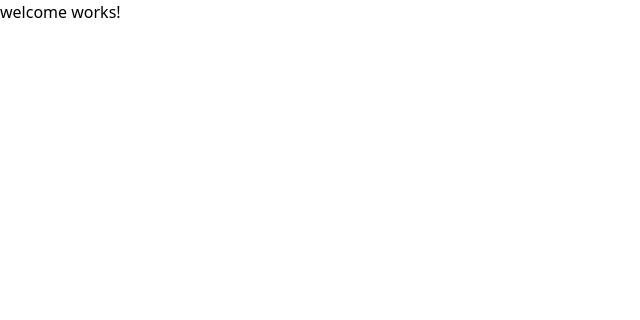
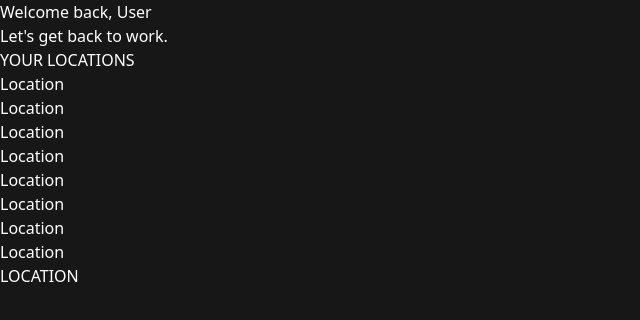
Before and after one commit to MikesGit138/CarMartClient, an Angular app: page /welcome in a window 1280 px wide. Shown: the top 320 px of the page, without its empty margins (0-640 px from the left). Built offline with nearby package versions, Linux system fonts and the light colour scheme.

Commit message:
changes to welcome page

```diff
--- a/src/app/components/welcome/welcome.component.html
+++ b/src/app/components/welcome/welcome.component.html
@@ -1 +1,11 @@
-<p>welcome works!</p>
+<div>
+    <h1>Welcome back, {{name}}</h1>
+    <p>Let's get back to work.</p>
+</div>
+<div>
+    <h4>YOUR LOCATIONS</h4>
+    <div *ngFor="let button of buttons">
+        <button>{{button}}</button>
+    </div>
+    <button>LOCATION</button>
+</div>
--- a/src/app/components/welcome/welcome.component.ts
+++ b/src/app/components/welcome/welcome.component.ts
@@ -8,6 +8,17 @@ import { Component, OnInit } from '@angular/core';
 export class WelcomeComponent implements OnInit {
 
   constructor() { }
+  name: string = 'User';
+  buttons = [
+    "Location",
+    "Location",
+    "Location",
+    "Location",
+    "Location",
+    "Location",
+    "Location",
+    "Location",
+  ]
 
   ngOnInit(): void {
   }
--- a/src/styles.scss
+++ b/src/styles.scss
@@ -3,3 +3,7 @@
 @tailwind base;
 @tailwind components;
 @tailwind utilities;
+body{
+    background-color: #171717;
+    color: white;
+}
```
